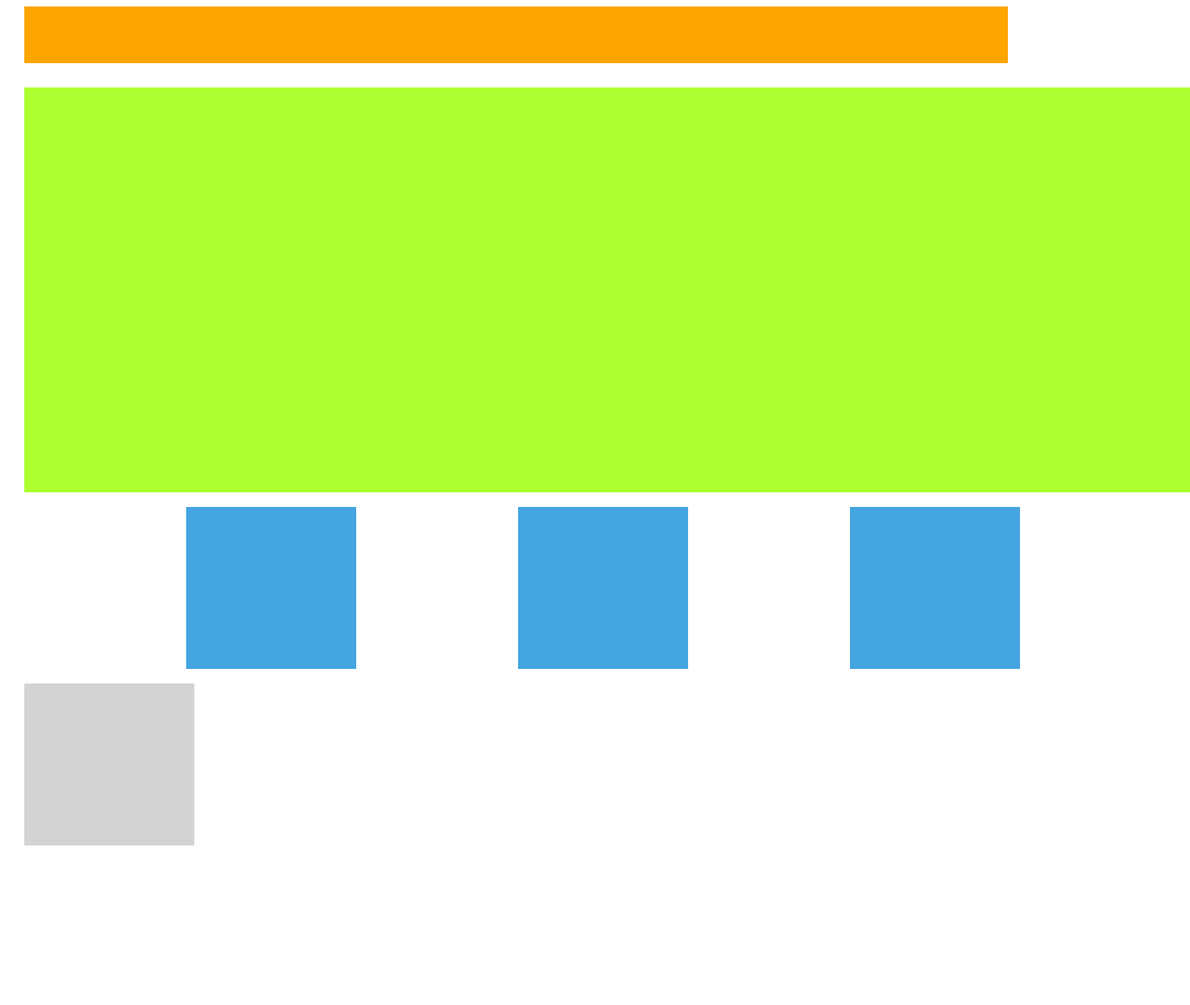
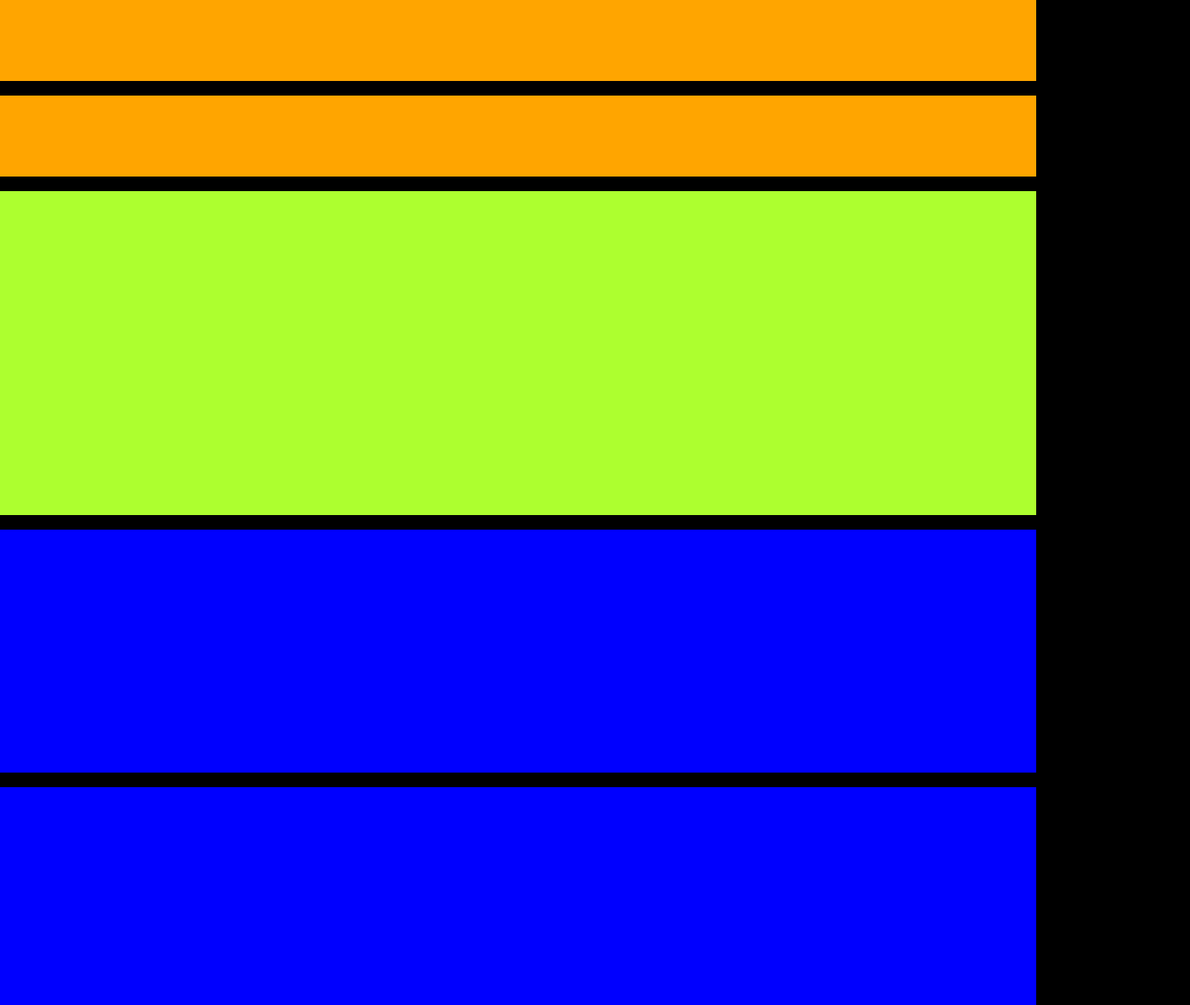
Before and after one commit to polvaraguirado/bootcamp, a plain HTML site: page css/mediaquerys.html in a window 1280 px wide. Shown: the top 1241 px of the page at 81% size, 1470 px wide, since content can reach past the window. Drawn offline with Linux system fonts and the light colour scheme.

Commit message:
18/09/2024

```diff
--- a/css/mediaquerys.css
+++ b/css/mediaquerys.css
@@ -2,45 +2,46 @@ body {
   background-color: white;
 }
 
-@media (max-width: 320px) {
+@media (min-width: 320px) {
   body {
     visibility: visible;
+    background-color: red;
+  }
+}
+@media (min-width: 768px) {
+  body {
+    visibility: visible;
+    background-color: blue;
+  }
+}
+@media (min-width: 1024px) {
+  body {
+    visibility: visible;
+    background-color: black;
   }
 }
 body {
-  margin-left: 30px;
-  margin-right: 10px;
+  margin: auto;
 }
+
 .cajanaranja {
   background-color: orange;
-  width: 710px;
-  height: 70px;
-  float: right;
-  margin-right: 25px;
+  width: 100%;
+  height: 100px;
 }
-.cajanaranja2 {
-  background-color: orange;
-  width: 710px;
-  height: 70px;
-}
+
 .cajaverde {
   background-color: greenyellow;
-  width: 1440px;
-  height: 500px;
-  margin-top: 30px;
+  width: 100%;
+  height: 400px;
 }
 .cajaazul{
-    background-color: rgb(68, 165, 225);
-    width: 210px;
-    height: 200px;
-    float: left;
-    margin-left: 200px;
+  background-color: blue;
+  width: 100%;
+  height: 300px;
 }
-
 .cajagris{
-    background-color: lightgray;
-    width: 210px;
-    height: 200px;
-    clear: both;
-    margin-top: 200px;
+  background-color: grey;
+  width: 100%;
+  height: 200px;
 }
--- a/css/mediaquerys.html
+++ b/css/mediaquerys.html
@@ -7,16 +7,15 @@
     <link rel="stylesheet" href="mediaquerys.css" />
   </head>
   <body>
-    <div class="header"></div>
-    <div class="cajanaranja"></div>
-    <div class="cajanaranja2"></div>
+    <div class="cajanaranja"></div><br>
+    <div class="cajanaranja"></div><br>
     <div class="cajaverde"></div><br>
-    <div class="cajaazul"></div>
-    <div class="cajaazul"></div>
     <div class="cajaazul"></div><br>
-    <div class="cajagris"></div>
-    <div class="cajagris"></div>
-    <div class="cajagris"></div>
-    <div class="cajagris"></div>
-  </body>
+    <div class="cajaazul"></div><br>
+    <div class="cajaazul"></div><br>
+    <div class="cajagris"></div><br>
+    <div class="cajagris"></div><br>
+    <div class="cajagris"></div><br>
+    <div class="cajagris"></div><br>
+
 </html>
```
Also changed, not shown: css/maquetacionspotify.css (added), css/maquetacionspotify.html (added).
